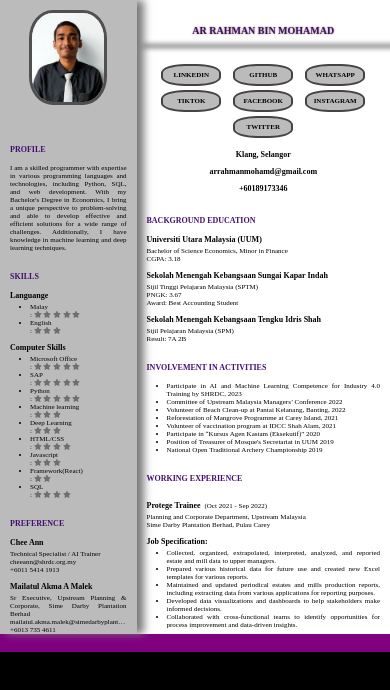
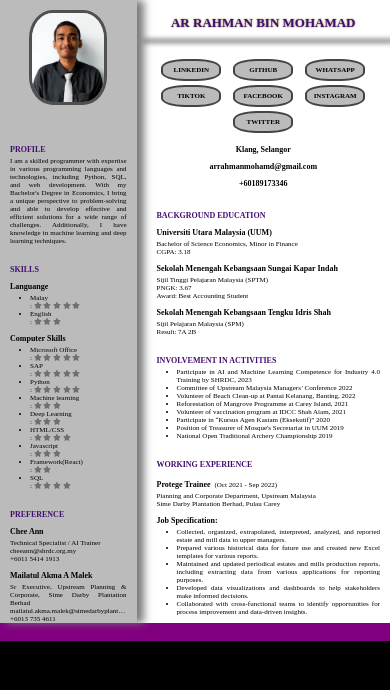
Before and after one commit to ar-rahman97/resume1, a plain HTML site: page index.html in a window 390 px wide. Drawn offline with Linux system fonts and the light colour scheme.

Commit message:
betulkna
betulkan padding dan margin

```diff
--- a/resume.css
+++ b/resume.css
@@ -203,13 +203,15 @@ footer {
 
 @media (max-width: 600px){
     #nama {
-        font-size: 10px;
+        font-size: 13px;
+        margin-top: 15px;
     }
     p, li, .social {
         font-size: 7px;
     }
     h2,h5,h4{
         font-size: 8px;
+        margin-bottom: 3px;
     }
     .fa-star {
         font-size: 7px;
@@ -217,12 +219,16 @@ footer {
     .skill span {
         display:inline-flex;
     }
-    ul,.edu, .activity, .experience {
+    ul {
         padding-left: 20px;
     }
     .title {
         padding-left: 10px;
         padding-right: 10px;
     }
+    .edu, .activity, .experience {
+        padding-left: 20px;
+    }
+
 
 }
```
